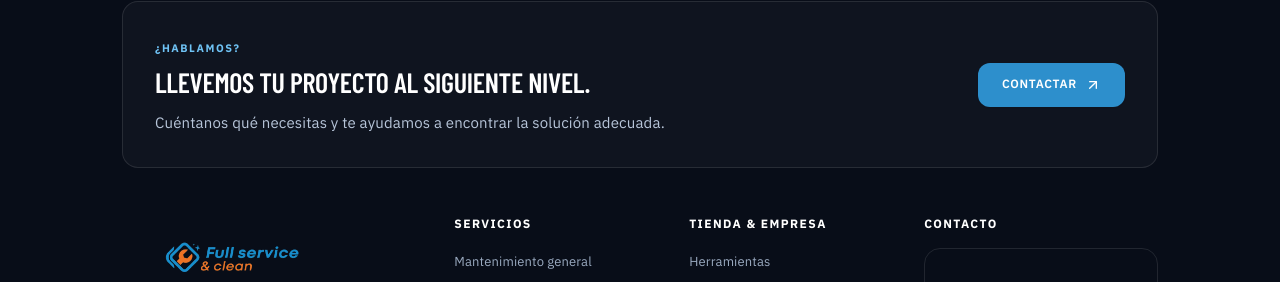
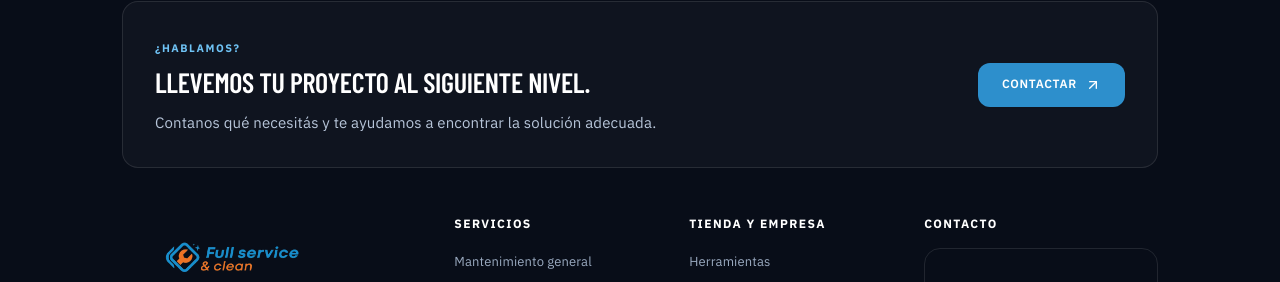
Before and after one commit to Aleexwill/Fullservice-E-commerce, a Next.js app: page / in a window 1280 px wide. Shown: the part 4082-4364 px from the top of the page. Built offline with nearby package versions, Linux system fonts and the light colour scheme; no server answers; the database is empty; grey boxes are pictures that could not be loaded.

Commit message:
fix: correct public Spanish copy

```diff
--- a/src/components/layout/footer.tsx
+++ b/src/components/layout/footer.tsx
@@ -33,7 +33,7 @@ export function Footer({ settings, showStore = true }: { settings?: SiteSettings
           <div>
             <span className="font-body text-[0.68rem] font-bold uppercase tracking-[.14em] text-[#6FC3F5]">¿Hablamos?</span>
             <h2 className="mt-2 max-w-xl font-display text-h2 uppercase text-white">Llevemos tu proyecto al siguiente nivel.</h2>
-            <p className="mt-3 max-w-xl font-body text-body text-[#B7C5D9]">Cuéntanos qué necesitas y te ayudamos a encontrar la solución adecuada.</p>
+            <p className="mt-3 max-w-xl font-body text-body text-[#B7C5D9]">Contanos qué necesitás y te ayudamos a encontrar la solución adecuada.</p>
           </div>
           <div className="flex items-center md:justify-end"><Link href="/contacto" className="btn-primary w-full justify-center sm:w-auto">Contactar <ArrowUpRight className="h-4 w-4" /></Link></div>
         </div>
@@ -48,7 +48,7 @@ export function Footer({ settings, showStore = true }: { settings?: SiteSettings
           </div>
 
           <div><h3 className="mb-4 font-body text-xs font-bold uppercase tracking-[.12em] text-white">Servicios</h3><ul className="space-y-2.5">{footerLinks.servicios.map((link) => <li key={link.label}><Link href={link.href} className={`font-body text-body-sm ${secondary} transition hover:text-white`}>{link.label}</Link></li>)}</ul></div>
-          <div><h3 className="mb-4 font-body text-xs font-bold uppercase tracking-[.12em] text-white">{showStore ? 'Tienda & empresa' : 'Empresa'}</h3><ul className="space-y-2.5">{[...(showStore ? footerLinks.tienda.slice(0, 2) : []), ...footerLinks.empresa].map((link) => <li key={link.label}><Link href={link.href} className={`font-body text-body-sm ${secondary} transition hover:text-white`}>{link.label}</Link></li>)}</ul></div>
+          <div><h3 className="mb-4 font-body text-xs font-bold uppercase tracking-[.12em] text-white">{showStore ? 'Tienda y empresa' : 'Empresa'}</h3><ul className="space-y-2.5">{[...(showStore ? footerLinks.tienda.slice(0, 2) : []), ...footerLinks.empresa].map((link) => <li key={link.label}><Link href={link.href} className={`font-body text-body-sm ${secondary} transition hover:text-white`}>{link.label}</Link></li>)}</ul></div>
           <div><h3 className="mb-4 font-body text-xs font-bold uppercase tracking-[.12em] text-white">Contacto</h3><ul className="space-y-3.5">
             <li>
               <a
```
